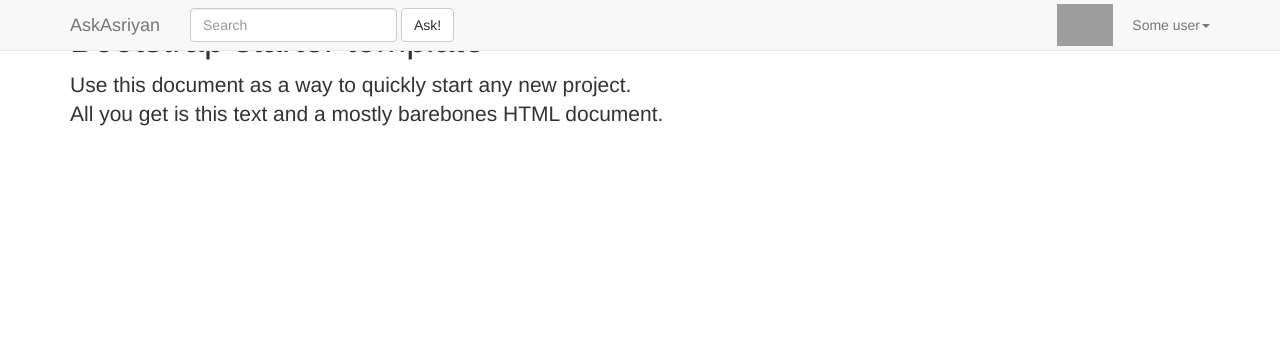
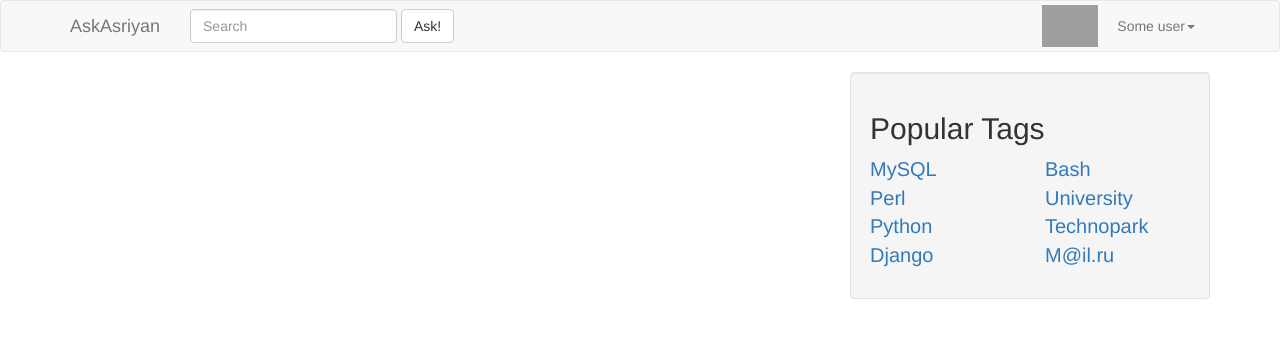
Before and after one commit to ed-asriyan/AskAsriyan, a Django app: template templates/base.html in a window 1280 px wide. Shown: the top 338 px of the page. Run offline with Django 3.2, Linux system fonts and the light colour scheme; the template is opened without the code that fills it, so the values that code supplies are empty; some libraries are stand-ins or nearby versions; grey boxes are pictures that could not be loaded.

Commit message:
Add tag block

```diff
--- a/AskAsriyan/urls.py
+++ b/AskAsriyan/urls.py
@@ -18,5 +18,4 @@ from django.contrib import admin
 
 urlpatterns = [
     url(r'^admin/', include(admin.site.urls)),
-    url(r'^', 'AskAsriyan.views.BasePage')
 ]
--- a/AskAsriyan/views.py
+++ b/AskAsriyan/views.py
@@ -1,6 +1,2 @@
 from django.http.response import HttpResponse
 from django.shortcuts import render_to_response
-
-
-def BasePage(request, content=""):
-    return render_to_response('base.html', {'content': content})
--- a/templates/base.html
+++ b/templates/base.html
@@ -22,7 +22,7 @@
 </head>
 
 <body>
-<nav class="navbar navbar-default navbar-fixed-top">
+<nav class="navbar navbar-default">
     <div class="container">
         <div class="navbar-header">
             <button type="button" class="navbar-toggle" data-toggle="collapse" data-target="#responsible-menu">
@@ -56,11 +56,45 @@
         </div>
     </div><!--/.nav-collapse -->
 </nav>
+
 <div class="container">
-    <div class="starter-template">
-        <h1>Bootstrap starter template</h1>
-        <p class="lead">Use this document as a way to quickly start any new project.<br> All you get is this text and a
-            mostly barebones HTML document.</p></div>
+    <div class="row">
+        <div class="col-lg-8 col-md-8 col-sm-12 col-xs-10">
+            {% block content %}
+            {% endblock %}
+        </div>
+        <div class="col-lg-4 col-md-4 hidden-sm hidden-xs">
+            <div class="well" style="font-size:20px;">
+                <h2>Popular Tags</h2>
+                <div class="row">
+                    <div class="col-lg-6">
+                        <ul class="list-unstyled">
+                            <li><a href="#">MySQL</a>
+                            </li>
+                            <li><a href="#">Perl</a>
+                            </li>
+                            <li><a href="#">Python</a>
+                            </li>
+                            <li><a href="#">Django</a>
+                            </li>
+                        </ul>
+                    </div>
+                    <div class="col-lg-6">
+                        <ul class="list-unstyled">
+                            <li><a href="#">Bash</a>
+                            </li>
+                            <li><a href="#">University</a>
+                            </li>
+                            <li><a href="#">Technopark</a>
+                            </li>
+                            <li><a href="#">M@il.ru</a>
+                            </li>
+                        </ul>
+                    </div>
+                </div>
+            </div>
+        </div>
+
     </div><!-- /.container -->
 
     <!-- Bootstrap core JavaScript
```
Lines whose indentation alone changed are shown as unchanged.
